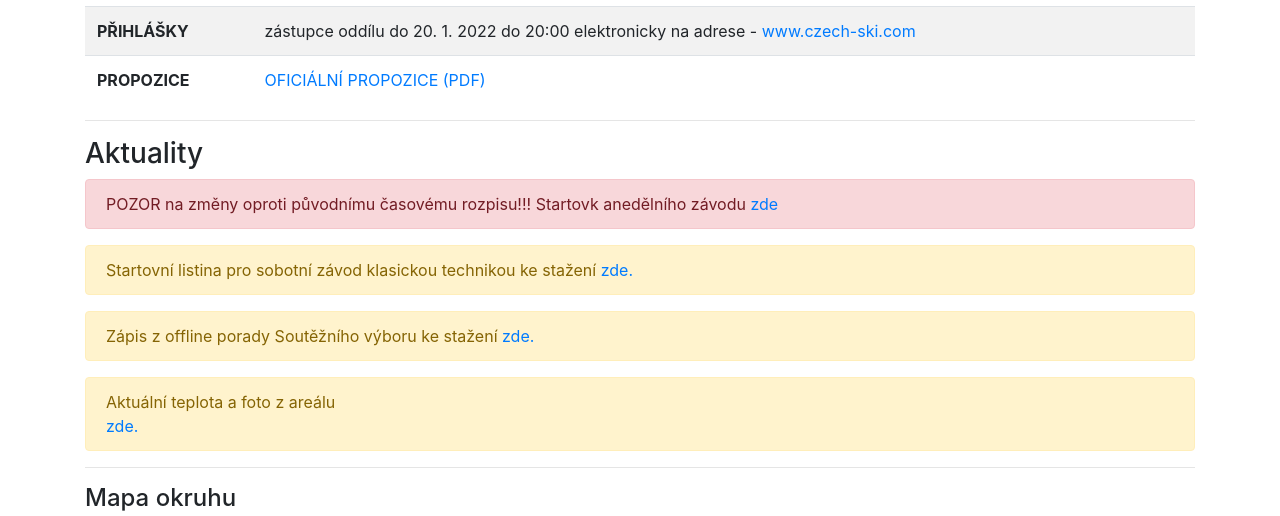
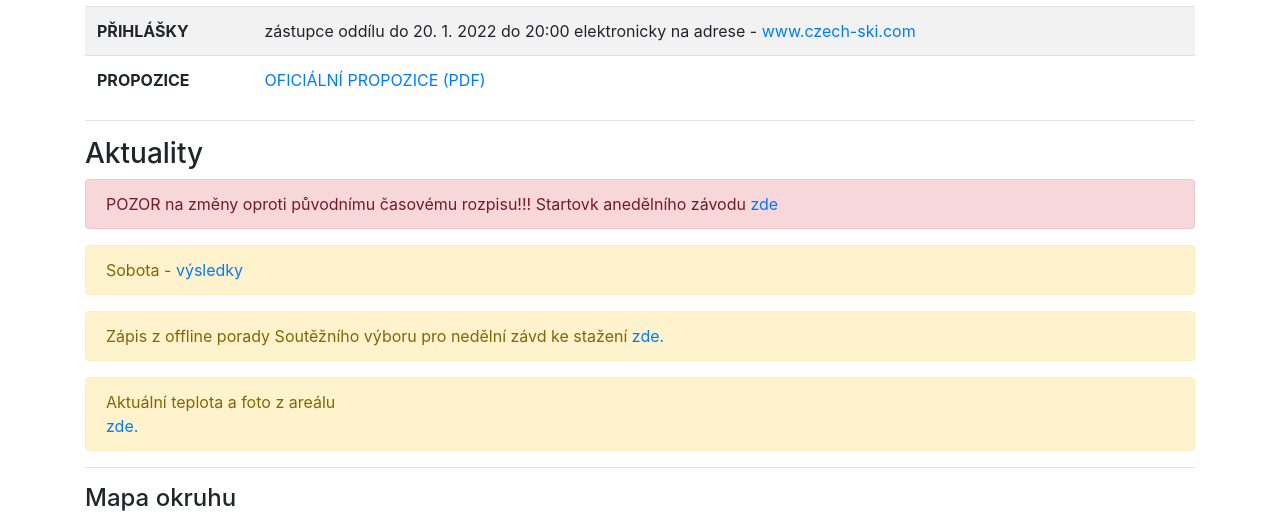
Before and after one commit to skisumava/skisumava.github.io, a Jekyll site: the page built from cp-zactva.html, in a window 1280 px wide and 900 px high, scrolled down 817 px, cut to the strip 0-516 px from the top of the window. Built offline with Jekyll 4.4.1, drawn with Linux system fonts in a browser that asks for light colours.

Commit message:
Update cp-zactva.html

```diff
--- a/cp-zactva.html
+++ b/cp-zactva.html
@@ -64,10 +64,10 @@ date: "22.1.-23.1.2022"
 		</div>
 
 		<div class="alert alert-warning" role="alert">
-		  Startovní listina pro sobotní závod klasickou technikou ke stažení <a href="http://zavody.czech-ski.com/file/download?token=d284f24d-2573-4001-bcd4-1fa4b859122f" target="blank">zde.</a>
+		  Sobota - <a href="http://zavody.czech-ski.com/file/download?token=6ab7f709-f408-4ba2-8508-96fdc379aaa9" target="blank">výsledky</a>
 		</div>
     		<div class="alert alert-warning" role="alert">
-		  Zápis z offline porady Soutěžního výboru ke stažení <a href="http://zavody.czech-ski.com/file/download?token=d87a3e87-04dc-4bf8-9706-c773f26f3c54" target="blank">zde.</a>
+		  Zápis z offline porady Soutěžního výboru pro nedělní závd ke stažení <a href="http://zavody.czech-ski.com/file/download?token=5a57dac7-0e77-41cd-b885-6f5e31fd0b83" target="blank">zde.</a>
 		</div>
     <div class="alert alert-warning" role="alert">
 		  Aktuální teplota a foto z areálu<br> <a href="http://isenzor.cz/vodnik" target="blank">zde.</a>
```
